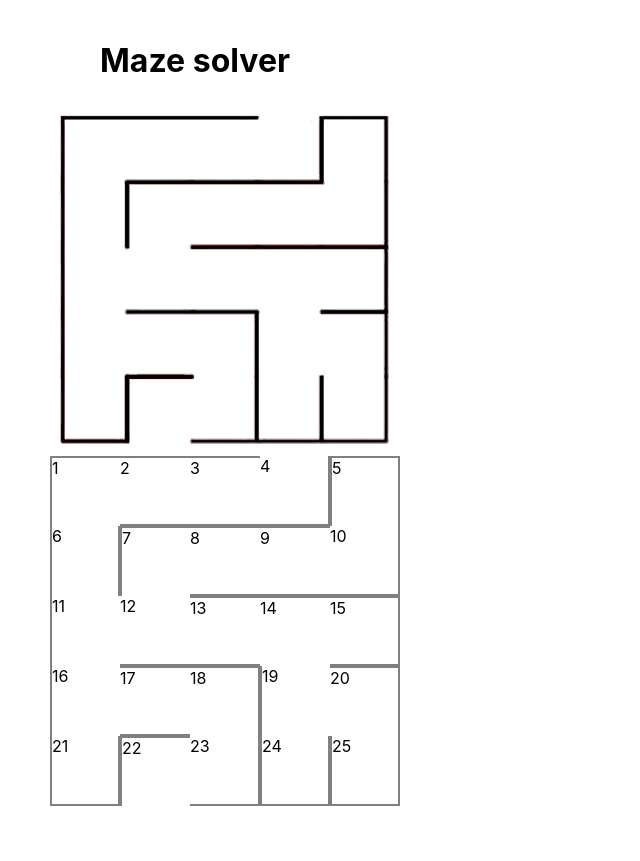
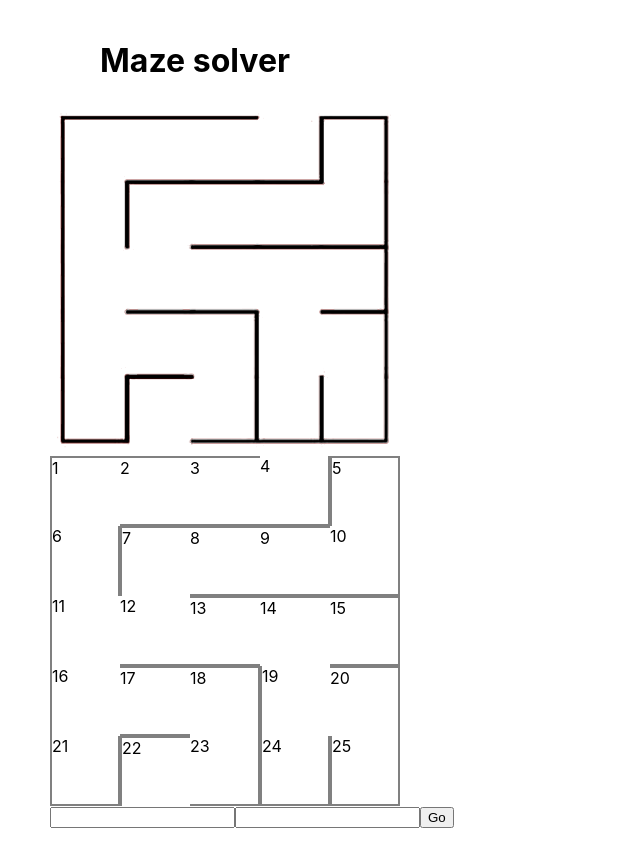
Before and after one commit to DyadicGit/maze_solver, a React (Create React App) app: page / in a window 1280 px wide. Shown: the whole page, without its empty margins (0-640 px from the left). Before the commit the page ends 826 px from the top, so only its background shows below. Built offline with nearby package versions, Linux system fonts and the light colour scheme.

Commit message:
maze path searching works, the end

```diff
--- a/src/lib/graph.js
+++ b/src/lib/graph.js
@@ -27,6 +27,9 @@ class WeightedGraph {
     addEdge(vertex1,vertex2, weight){
         this.adjacencyList[vertex1].push({ node:vertex2, weight });
         this.adjacencyList[vertex2].push({ node:vertex1, weight });
+    }
+    addOneWayEdge(vertex1,vertex2, weight){
+      this.adjacencyList[vertex1].push({ node:vertex2, weight });
     }
     shortestPath(start, finish){
         const priorityQ = new PriorityQueue();
--- a/src/pages/main/index.js
+++ b/src/pages/main/index.js
@@ -1,4 +1,4 @@
-import React, { useEffect } from "react"
+import React, { useEffect, useState } from "react"
 import { WeightedGraph } from "../../lib/graph"
 import { mazeData } from "./maze-data"
 import mazeSample from "../../assets/maze-sample.png"
@@ -40,8 +40,18 @@ const whereToGo = walls => {
   return validKeys.filter(path => paths[path])
 }
 
-const MainPage = () => {
-  useEffect(() => {
+const FromToInput = (sendCoordinates) => {
+  const [from, setFrom] = useState(1)
+  const [to, setTo] = useState(1)
+  return (
+    <div>
+      <input type="number" onChange={(e) => setFrom(e.target.value)} name="from" title="from"/>
+      <input type="number" onChange={(e) => setTo(e.target.value)} name="to" title="to"/>
+      <button type="button" onClick={() => sendCoordinates(from, to)}>Go</button>
+    </div>
+  )
+}
+const populateGraph = () => {
   const graph = new WeightedGraph()
   mazeData.points.flatMap(point => graph.addVertex(point.name))
   const edges = mazeData.points.flatMap(point => {
@@ -58,16 +68,25 @@ const MainPage = () => {
   edges.forEach(edge => {
     if (edge) graph.addEdge(edge.from, edge.to, edge.weight)
   })
-    const path = graph.shortestPath(1, 4)
-    global.getPath = (from, to) => graph.shortestPath(from, to)
-    console.log({ graph, path, maze: mazeData })
-  }, [])
+  global.graph = graph;
+  console.log({ graph, maze: mazeData })
+}
 
+const MainPage = () => {
+  useEffect(populateGraph, [])
+
+  const [printPath, setPrint] = useState()
+  const getPath = (from, to) => {
+    const path = global.graph.shortestPath(from, to)
+    setPrint(path)
+  }
   return (
     <main className="maze-page">
       <h1>Maze solver</h1>
       <img alt="maze sample" src={mazeSample} />
       {maze}
+      {FromToInput(getPath)}
+      <pre>{printPath}</pre>
     </main>
   )
 }
```
Lines whose indentation alone changed are shown as unchanged.
